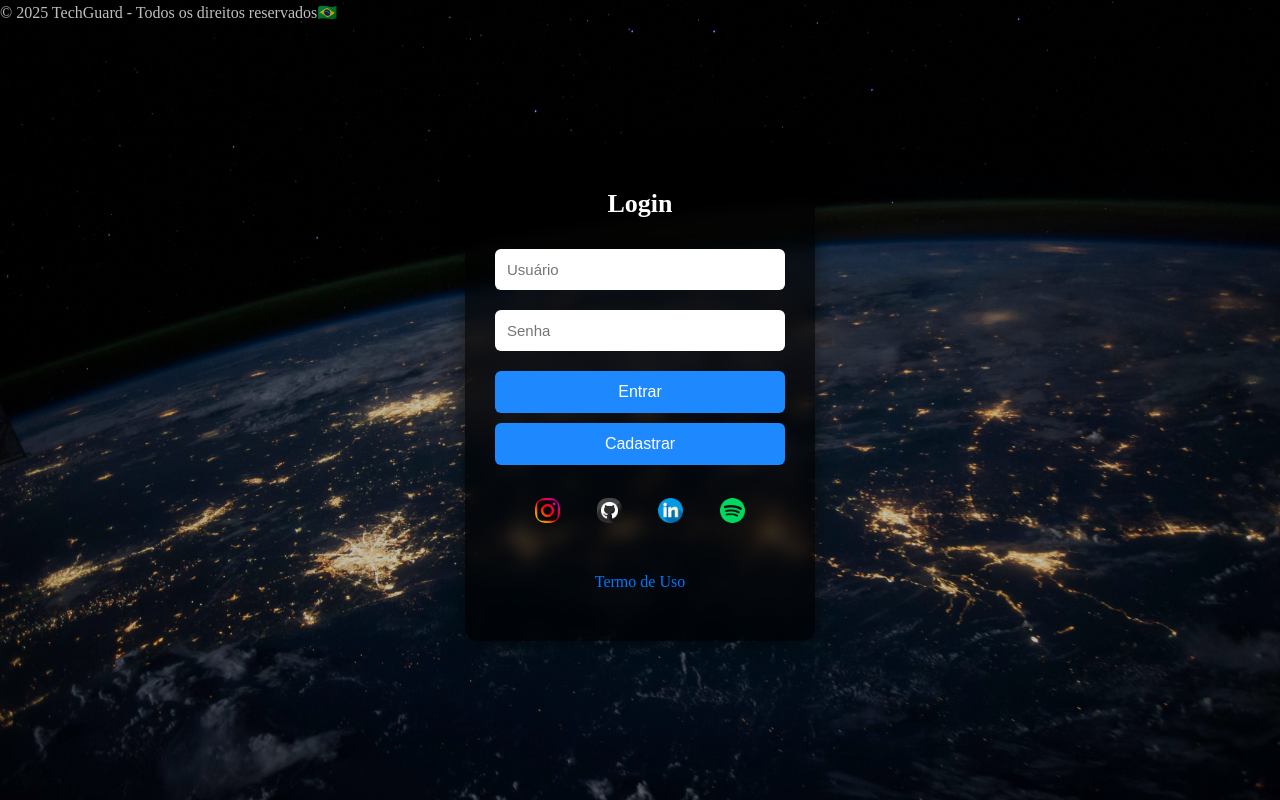
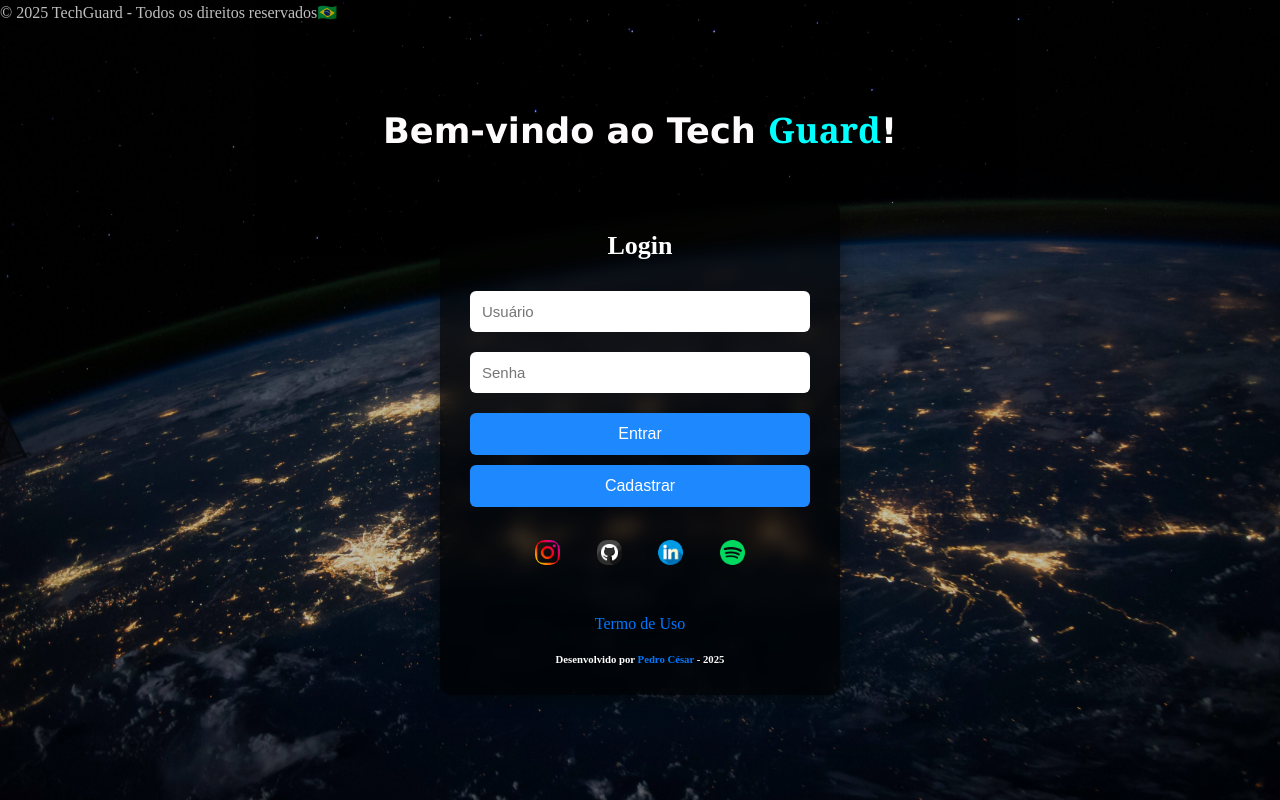
Before and after one commit to Pedro-Draw/techguard-site, a plain HTML site: page index.html in a window 1280 px wide. Drawn offline with nearby package versions, Linux system fonts and the light colour scheme.

Commit message:
feat: texto login

```diff
--- a/index.html
+++ b/index.html
@@ -11,6 +11,14 @@
 
     <!-- TELA DE LOGIN E CADASTRO -->
     <section id="login-container">
+        <!-- Cabeçalho com logo em cima e texto centralizado -->
+    <header class="login-header">
+        <h1 class="headerlogin">Bem-vindo ao Tech <span style="color:aqua">Guard</span>!</h1>
+        <!-- <div id="logo">
+            <img src="./assets/logo.png" alt="Logo TechGuard" />
+        </div> -->
+    </header>
+        <br>
         <div id="login-box">
             <h2 id="form-title">Login</h2>
 
@@ -44,6 +52,10 @@
             </nav>
 
             <p id="error"></p>
+                <h1 class="textologin">
+                    <!-- </h1><p>Versão 1.0.0</p> -->
+                    <h6>Desenvolvido por <a href="">Pedro César</a> - 2025</h6>
+                </h1>
         </div>
     </section>
     <!-- FIM DA TELA DE LOGIN -->
--- a/staly.css
+++ b/staly.css
@@ -233,3 +233,38 @@ body {
 #conteudo {
   padding: 20px;
 }
+
+
+.login-header {
+    display: flex;
+    flex-direction: column;     /* coloca um embaixo do outro */
+    align-items: center;        /* centraliza horizontalmente */
+    justify-content: center;    /* centraliza verticalmente (se precisar) */
+    gap: 20px;                  /* espaço entre logo e texto */
+    margin-bottom: 30px;
+    text-align: center;
+}
+
+#logo img {
+    width: 50px;               /* ajuste o tamanho que quiser */
+    height: auto;
+}
+
+.headerlogin {
+    margin: 0;
+    font-size: 2.2rem;
+}
+
+/* Opcional: deixa o container do login mais bonito */
+#login-container {
+    display: flex;
+    flex-direction: column;
+    align-items: center;
+    padding: 40px 20px;
+}
+
+#login-box {
+    width: 100%;
+    max-width: 400px;
+    /* seus estilos atuais do login-box aqui */
+}
```
Also changed, not shown: assets/logo.png (added), 1 other file.
